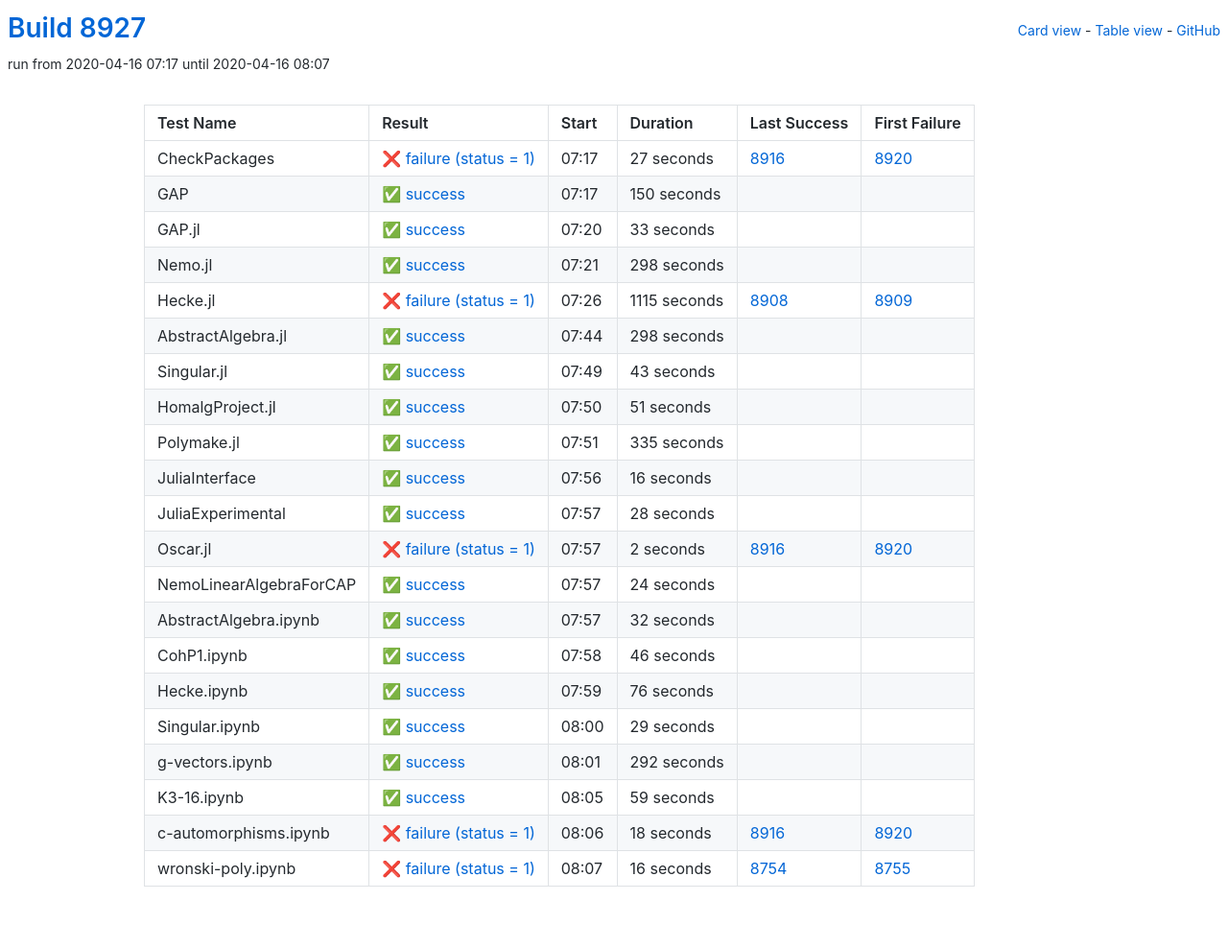
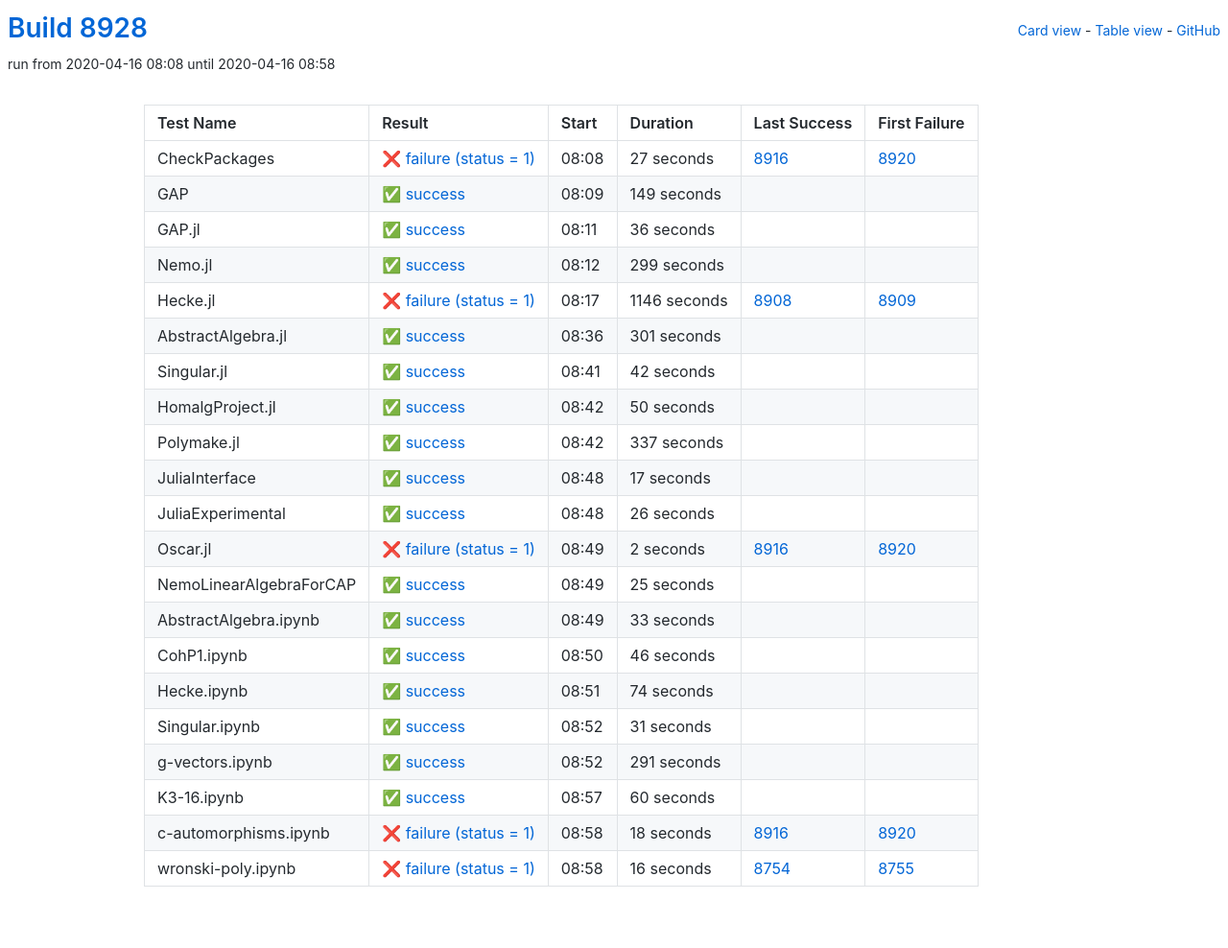
Before and after one commit to oscar-system/oscar-ci-status, a Jekyll site: the page built from table.html, in a window 1280 px wide. Shown: the whole page at 96% size. Built offline with Jekyll 4.4.1, drawn with Linux system fonts in a browser that asks for light colours.

Commit message:
Build 8928

```diff
--- a/_data/ci.yml
+++ b/_data/ci.yml
@@ -1,5 +1,5 @@
-build: 8927
-build_url: https://oscarci.mathematik.uni-kl.de/job/oscar/8927/
+build: 8928
+build_url: https://oscarci.mathematik.uni-kl.de/job/oscar/8928/
 job: oscar
 tests:
 - duration: 27
@@ -8,20 +8,141 @@ tests:
   first_failure_url: https://oscarci.mathematik.uni-kl.de/job/oscar/8920/
   last_success: 8916
   last_success_url: https://oscarci.mathematik.uni-kl.de/job/oscar/8916/
-  log: https://oscarci.mathematik.uni-kl.de/job/oscar/8927/artifact/logs/build-8927/CheckPackages.log
+  log: https://oscarci.mathematik.uni-kl.de/job/oscar/8928/artifact/logs/build-8928/CheckPackages.log
   name: CheckPackages
-  start: 2020-04-16 07:17
+  start: 2020-04-16 08:08
   status: failure
   success: false
-- duration: 150
+- duration: 149
   exitcode: 0
   first_failure: false
   first_failure_url: null
   last_success: false
   last_success_url: null
-  log: https://oscarci.mathematik.uni-kl.de/job/oscar/8927/artifact/logs/build-8927/GAP.log
+  log: https://oscarci.mathematik.uni-kl.de/job/oscar/8928/artifact/logs/build-8928/GAP.log
   name: GAP
-  start: 2020-04-16 07:17
+  start: 2020-04-16 08:09
+  status: success
+  success: true
+- duration: 36
+  exitcode: 0
+  first_failure: false
+  first_failure_url: null
+  last_success: false
+  last_success_url: null
+  log: https://oscarci.mathematik.uni-kl.de/job/oscar/8928/artifact/logs/build-8928/GAP.jl.log
+  name: GAP.jl
+  start: 2020-04-16 08:11
+  status: success
+  success: true
+- duration: 299
+  exitcode: 0
+  first_failure: false
+  first_failure_url: null
+  last_success: false
+  last_success_url: null
+  log: https://oscarci.mathematik.uni-kl.de/job/oscar/8928/artifact/logs/build-8928/Nemo.jl.log
+  name: Nemo.jl
+  start: 2020-04-16 08:12
+  status: success
+  success: true
+- duration: 1146
+  exitcode: 1
+  first_failure: 8909
+  first_failure_url: https://oscarci.mathematik.uni-kl.de/job/oscar/8909/
+  last_success: 8908
+  last_success_url: https://oscarci.mathematik.uni-kl.de/job/oscar/8908/
+  log: https://oscarci.mathematik.uni-kl.de/job/oscar/8928/artifact/logs/build-8928/Hecke.jl.log
+  name: Hecke.jl
+  start: 2020-04-16 08:17
+  status: failure
+  success: false
+- duration: 301
+  exitcode: 0
+  first_failure: false
+  first_failure_url: null
+  last_success: false
+  last_success_url: null
+  log: https://oscarci.mathematik.uni-kl.de/job/oscar/8928/artifact/logs/build-8928/AbstractAlgebra.jl.log
+  name: AbstractAlgebra.jl
+  start: 2020-04-16 08:36
+  status: success
+  success: true
+- duration: 42
+  exitcode: 0
+  first_failure: false
+  first_failure_url: null
+  last_success: false
+  last_success_url: null
+  log: https://oscarci.mathematik.uni-kl.de/job/oscar/8928/artifact/logs/build-8928/Singular.jl.log
+  name: Singular.jl
+  start: 2020-04-16 08:41
+  status: success
+  success: true
+- duration: 50
+  exitcode: 0
+  first_failure: false
+  first_failure_url: null
+  last_success: false
+  last_success_url: null
+  log: https://oscarci.mathematik.uni-kl.de/job/oscar/8928/artifact/logs/build-8928/HomalgProject.jl.log
+  name: HomalgProject.jl
+  start: 2020-04-16 08:42
+  status: success
+  success: true
+- duration: 337
+  exitcode: 0
+  first_failure: false
+  first_failure_url: null
+  last_success: false
+  last_success_url: null
+  log: https://oscarci.mathematik.uni-kl.de/job/oscar/8928/artifact/logs/build-8928/Polymake.jl.log
+  name: Polymake.jl
+  start: 2020-04-16 08:42
+  status: success
+  success: true
+- duration: 17
+  exitcode: 0
+  first_failure: false
+  first_failure_url: null
+  last_success: false
+  last_success_url: null
+  log: https://oscarci.mathematik.uni-kl.de/job/oscar/8928/artifact/logs/build-8928/JuliaInterface.log
+  name: JuliaInterface
+  start: 2020-04-16 08:48
+  status: success
+  success: true
+- duration: 26
+  exitcode: 0
+  first_failure: false
+  first_failure_url: null
+  last_success: false
+  last_success_url: null
+  log: https://oscarci.mathematik.uni-kl.de/job/oscar/8928/artifact/logs/build-8928/JuliaExperimental.log
+  name: JuliaExperimental
+  start: 2020-04-16 08:48
+  status: success
+  success: true
+- duration: 2
+  exitcode: 1
+  first_failure: 8920
+  first_failure_url: https://oscarci.mathematik.uni-kl.de/job/oscar/8920/
+  last_success: 8916
+  last_success_url: https://oscarci.mathematik.uni-kl.de/job/oscar/8916/
+  log: https://oscarci.mathematik.uni-kl.de/job/oscar/8928/artifact/logs/build-8928/Oscar.jl.log
+  name: Oscar.jl
+  start: 2020-04-16 08:49
+  status: failure
+  success: false
+- duration: 25
+  exitcode: 0
+  first_failure: false
+  first_failure_url: null
+  last_success: false
+  last_success_url: null
+  log: https://oscarci.mathematik.uni-kl.de/job/oscar/8928/artifact/logs/build-8928/NemoLinearAlgebraForCAP.log
+  name: NemoLinearAlgebraForCAP
+  start: 2020-04-16 08:49
   status: success
   success: true
 - duration: 33
@@ -30,130 +151,9 @@ tests:
   first_failure_url: null
   last_success: false
   last_success_url: null
-  log: https://oscarci.mathematik.uni-kl.de/job/oscar/8927/artifact/logs/build-8927/GAP.jl.log
-  name: GAP.jl
-  start: 2020-04-16 07:20
-  status: success
-  success: true
-- duration: 298
-  exitcode: 0
-  first_failure: false
-  first_failure_url: null
-  last_success: false
-  last_success_url: null
-  log: https://oscarci.mathematik.uni-kl.de/job/oscar/8927/artifact/logs/build-8927/Nemo.jl.log
-  name: Nemo.jl
-  start: 2020-04-16 07:21
-  status: success
-  success: true
-- duration: 1115
-  exitcode: 1
-  first_failure: 8909
-  first_failure_url: https://oscarci.mathematik.uni-kl.de/job/oscar/8909/
-  last_success: 8908
-  last_success_url: https://oscarci.mathematik.uni-kl.de/job/oscar/8908/
-  log: https://oscarci.mathematik.uni-kl.de/job/oscar/8927/artifact/logs/build-8927/Hecke.jl.log
-  name: Hecke.jl
-  start: 2020-04-16 07:26
-  status: failure
-  success: false
-- duration: 298
-  exitcode: 0
-  first_failure: false
-  first_failure_url: null
-  last_success: false
-  last_success_url: null
-  log: https://oscarci.mathematik.uni-kl.de/job/oscar/8927/artifact/logs/build-8927/AbstractAlgebra.jl.log
-  name: AbstractAlgebra.jl
-  start: 2020-04-16 07:44
-  status: success
-  success: true
-- duration: 43
-  exitcode: 0
-  first_failure: false
-  first_failure_url: null
-  last_success: false
-  last_success_url: null
-  log: https://oscarci.mathematik.uni-kl.de/job/oscar/8927/artifact/logs/build-8927/Singular.jl.log
-  name: Singular.jl
-  start: 2020-04-16 07:49
-  status: success
-  success: true
-- duration: 51
-  exitcode: 0
-  first_failure: false
-  first_failure_url: null
-  last_success: false
-  last_success_url: null
-  log: https://oscarci.mathematik.uni-kl.de/job/oscar/8927/artifact/logs/build-8927/HomalgProject.jl.log
-  name: HomalgProject.jl
-  start: 2020-04-16 07:50
-  status: success
-  success: true
-- duration: 335
-  exitcode: 0
-  first_failure: false
-  first_failure_url: null
-  last_success: false
-  last_success_url: null
-  log: https://oscarci.mathematik.uni-kl.de/job/oscar/8927/artifact/logs/build-8927/Polymake.jl.log
-  name: Polymake.jl
-  start: 2020-04-16 07:51
-  status: success
-  success: true
-- duration: 16
-  exitcode: 0
-  first_failure: false
-  first_failure_url: null
-  last_success: false
-  last_success_url: null
-  log: https://oscarci.mathematik.uni-kl.de/job/oscar/8927/artifact/logs/build-8927/JuliaInterface.log
-  name: JuliaInterface
-  start: 2020-04-16 07:56
-  status: success
-  success: true
-- duration: 28
-  exitcode: 0
-  first_failure: false
-  first_failure_url: null
-  last_success: false
-  last_success_url: null
-  log: https://oscarci.mathematik.uni-kl.de/job/oscar/8927/artifact/logs/build-8927/JuliaExperimental.log
-  name: JuliaExperimental
-  start: 2020-04-16 07:57
-  status: success
-  success: true
-- duration: 2
-  exitcode: 1
-  first_failure: 8920
-  first_failure_url: https://oscarci.mathematik.uni-kl.de/job/oscar/8920/
-  last_success: 8916
-  last_success_url: https://oscarci.mathematik.uni-kl.de/job/oscar/8916/
-  log: https://oscarci.mathematik.uni-kl.de/job/oscar/8927/artifact/logs/build-8927/Oscar.jl.log
-  name: Oscar.jl
-  start: 2020-04-16 07:57
-  status: failure
-  success: false
-- duration: 24
-  exitcode: 0
-  first_failure: false
-  first_failure_url: null
-  last_success: false
-  last_success_url: null
-  log: https://oscarci.mathematik.uni-kl.de/job/oscar/8927/artifact/logs/build-8927/NemoLinearAlgebraForCAP.log
-  name: NemoLinearAlgebraForCAP
-  start: 2020-04-16 07:57
-  status: success
-  success: true
-- duration: 32
-  exitcode: 0
-  first_failure: false
-  first_failure_url: null
-  last_success: false
-  last_success_url: null
-  log: https://oscarci.mathematik.uni-kl.de/job/oscar/8927/artifact/logs/build-8927/AbstractAlgebra.ipynb.log
+  log: https://oscarci.mathematik.uni-kl.de/job/oscar/8928/artifact/logs/build-8928/AbstractAlgebra.ipynb.log
   name: AbstractAlgebra.ipynb
-  start: 2020-04-16 07:57
+  start: 2020-04-16 08:49
   status: success
   success: true
 - duration: 46
@@ -162,53 +162,53 @@ tests:
   first_failure_url: null
   last_success: false
   last_success_url: null
-  log: https://oscarci.mathematik.uni-kl.de/job/oscar/8927/artifact/logs/build-8927/CohP1.ipynb.log
+  log: https://oscarci.mathematik.uni-kl.de/job/oscar/8928/artifact/logs/build-8928/CohP1.ipynb.log
   name: CohP1.ipynb
-  start: 2020-04-16 07:58
+  start: 2020-04-16 08:50
   status: success
   success: true
-- duration: 76
+- duration: 74
   exitcode: 0
   first_failure: false
   first_failure_url: null
   last_success: false
   last_success_url: null
-  log: https://oscarci.mathematik.uni-kl.de/job/oscar/8927/artifact/logs/build-8927/Hecke.ipynb.log
+  log: https://oscarci.mathematik.uni-kl.de/job/oscar/8928/artifact/logs/build-8928/Hecke.ipynb.log
   name: Hecke.ipynb
-  start: 2020-04-16 07:59
+  start: 2020-04-16 08:51
   status: success
   success: true
-- duration: 29
+- duration: 31
   exitcode: 0
   first_failure: false
   first_failure_url: null
   last_success: false
   last_success_url: null
-  log: https://oscarci.mathematik.uni-kl.de/job/oscar/8927/artifact/logs/build-8927/Singular.ipynb.log
+  log: https://oscarci.mathematik.uni-kl.de/job/oscar/8928/artifact/logs/build-8928/Singular.ipynb.log
   name: Singular.ipynb
-  start: 2020-04-16 08:00
+  start: 2020-04-16 08:52
   status: success
   success: true
-- duration: 292
+- duration: 291
   exitcode: 0
   first_failure: false
   first_failure_url: null
   last_success: false
   last_success_url: null
-  log: https://oscarci.mathematik.uni-kl.de/job/oscar/8927/artifact/logs/build-8927/g-vectors.ipynb.log
+  log: https://oscarci.mathematik.uni-kl.de/job/oscar/8928/artifact/logs/build-8928/g-vectors.ipynb.log
   name: g-vectors.ipynb
-  start: 2020-04-16 08:01
+  start: 2020-04-16 08:52
   status: success
   success: true
-- duration: 59
+- duration: 60
   exitcode: 0
   first_failure: false
   first_failure_url: null
   last_success: false
   last_success_url: null
-  log: https://oscarci.mathematik.uni-kl.de/job/oscar/8927/artifact/logs/build-8927/K3-16.ipynb.log
+  log: https://oscarci.mathematik.uni-kl.de/job/oscar/8928/artifact/logs/build-8928/K3-16.ipynb.log
   name: K3-16.ipynb
-  start: 2020-04-16 08:05
+  start: 2020-04-16 08:57
   status: success
   success: true
 - duration: 18
@@ -217,9 +217,9 @@ tests:
   first_failure_url: https://oscarci.mathematik.uni-kl.de/job/oscar/8920/
   last_success: 8916
   last_success_url: https://oscarci.mathematik.uni-kl.de/job/oscar/8916/
-  log: https://oscarci.mathematik.uni-kl.de/job/oscar/8927/artifact/logs/build-8927/c-automorphisms.ipynb.log
+  log: https://oscarci.mathematik.uni-kl.de/job/oscar/8928/artifact/logs/build-8928/c-automorphisms.ipynb.log
   name: c-automorphisms.ipynb
-  start: 2020-04-16 08:06
+  start: 2020-04-16 08:58
   status: failure
   success: false
 - duration: 16
@@ -228,8 +228,8 @@ tests:
   first_failure_url: https://oscarci.mathematik.uni-kl.de/job/oscar/8755/
   last_success: 8754
   last_success_url: https://oscarci.mathematik.uni-kl.de/job/oscar/8754/
-  log: https://oscarci.mathematik.uni-kl.de/job/oscar/8927/artifact/logs/build-8927/wronski-poly.ipynb.log
+  log: https://oscarci.mathematik.uni-kl.de/job/oscar/8928/artifact/logs/build-8928/wronski-poly.ipynb.log
   name: wronski-poly.ipynb
-  start: 2020-04-16 08:07
+  start: 2020-04-16 08:58
   status: failure
   success: false
```
Also changed, not shown: README.md.
